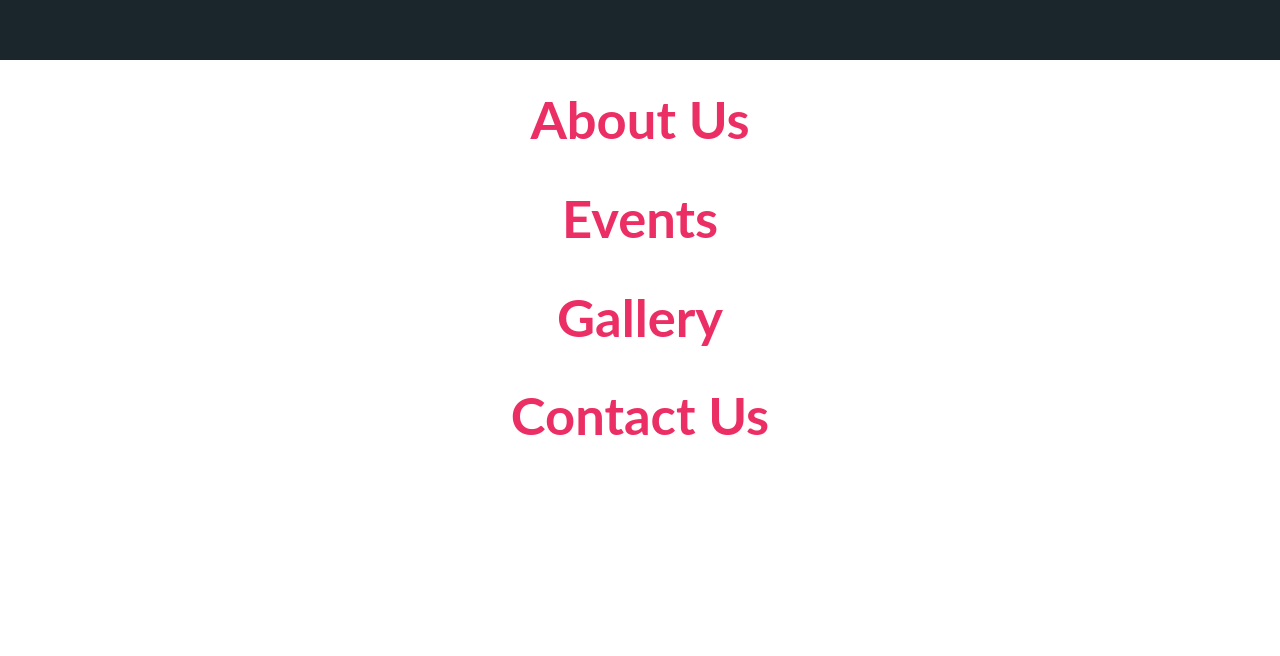
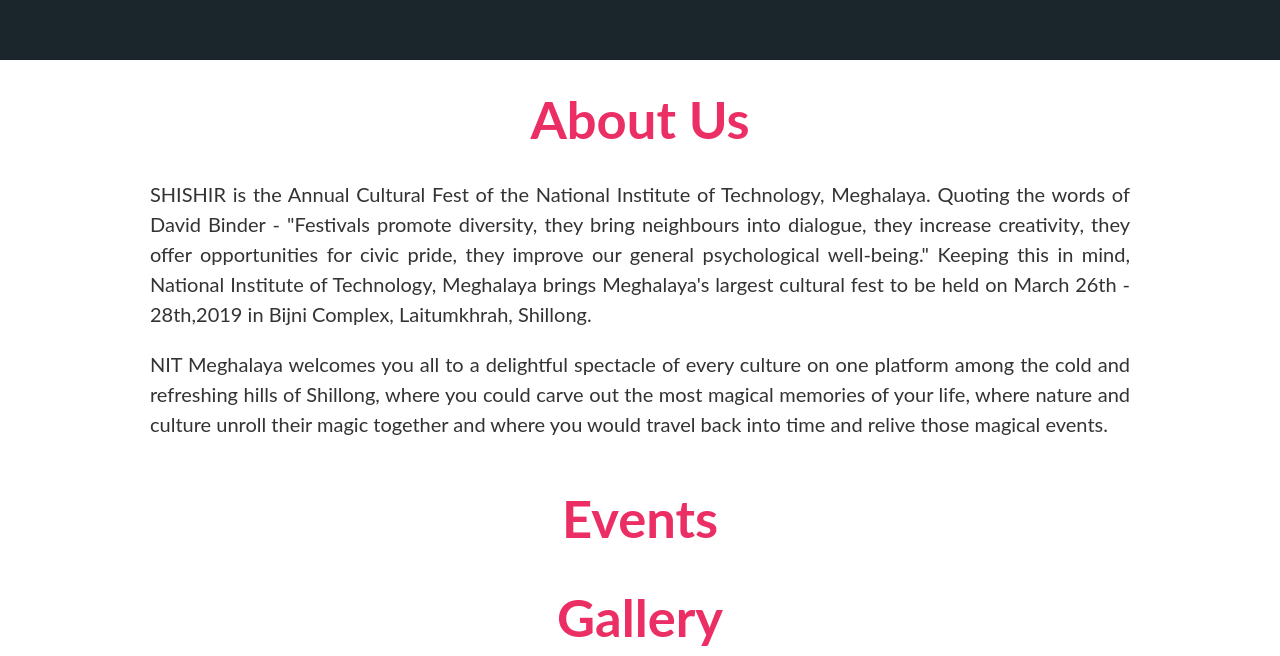
Before and after one commit to NIT-Meghalaya/Shishir-2020, a Next.js app: page / in a window 1280 px wide. Shown: the part 740-1396 px from the top of the page. Before the commit the page ends 1195 px from the top, so only its background shows below. Built offline with nearby package versions, Linux system fonts and the light colour scheme.

Commit message:
About Section Complete as Component-prefilled with temp data

```diff
--- a/pages/index.js
+++ b/pages/index.js
@@ -2,6 +2,7 @@ import fetch from "isomorphic-unfetch";
 import "../public/static/styles/index.scss";
 import Header from '../ui/header/header';
 import SecondaryHeading from '../ui/secondary-heading/secondary-heading';
+import AboutUs from '../ui/about-us/about-us.component';
 class App extends React.Component {
   constructor(props) {
     super(props);
@@ -10,8 +11,9 @@ class App extends React.Component {
   render() {
     return (
       <React.Fragment>
-        <Header></Header>
+        <Header/>
         <SecondaryHeading title="About Us" />
+        <AboutUs/>
         <SecondaryHeading title="Events" />
         <SecondaryHeading title="Gallery" />
         <SecondaryHeading title="Contact Us" />
--- a/sass/base/_utilities.scss
+++ b/sass/base/_utilities.scss
@@ -20,7 +20,9 @@
 .container{
     max-width:114rem;
     margin:0 auto;
-    @include respond(phone){
-        width:90%;
+      @include respond(tablet){
+        max-width:90%;
+        margin:0 auto;
     }
+
 }
--- /dev/null
+++ b/ui/about-us/about-us.component.jsx
@@ -0,0 +1,19 @@
+import React from 'react';
+import './about-us.styles.scss';
+
+
+const AboutUs = () => (
+
+  <div className="container">
+    <section className="about__information">
+      <p className="paragraph">
+        SHISHIR is the Annual Cultural Fest of the National Institute of Technology, Meghalaya. Quoting the words of David Binder - "Festivals promote diversity, they bring neighbours into dialogue, they increase creativity, they offer opportunities for civic pride, they improve our general psychological well-being." Keeping this in mind, National Institute of Technology, Meghalaya brings Meghalaya's largest cultural fest to be held on March 26th - 28th,2019 in Bijni Complex, Laitumkhrah, Shillong.
+      </p>
+      <p className="paragraph u-margin-top-small">
+        NIT Meghalaya welcomes you all to a delightful spectacle of every culture on one platform among the cold and refreshing hills of Shillong, where you could carve out the most magical memories of your life, where nature and culture unroll their magic together and where you would travel back into time and relive those magical events.
+      </p>
+    </section>
+  </div>
+
+);
+export default AboutUs;
--- /dev/null
+++ b/ui/about-us/about-us.styles.scss
@@ -0,0 +1,16 @@
+@import '../../sass/styles.scss';
+
+.about__information{
+  padding:2rem 8rem;
+  display:block;
+  margin:0 auto;
+  @include respond(tablet){
+    padding:2rem 4rem;
+  }
+  @include respond(phone){
+    padding:2rem 2rem;
+  }
+   @include respond(phone-sm){
+    padding:2rem 0rem;
+  }
+}
```
